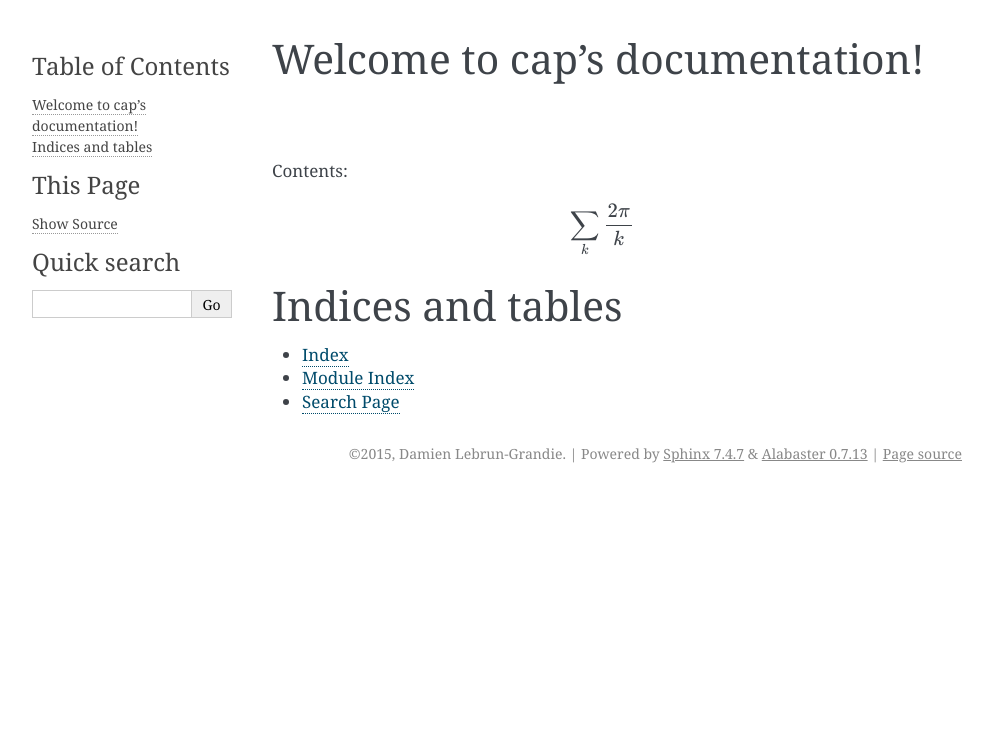
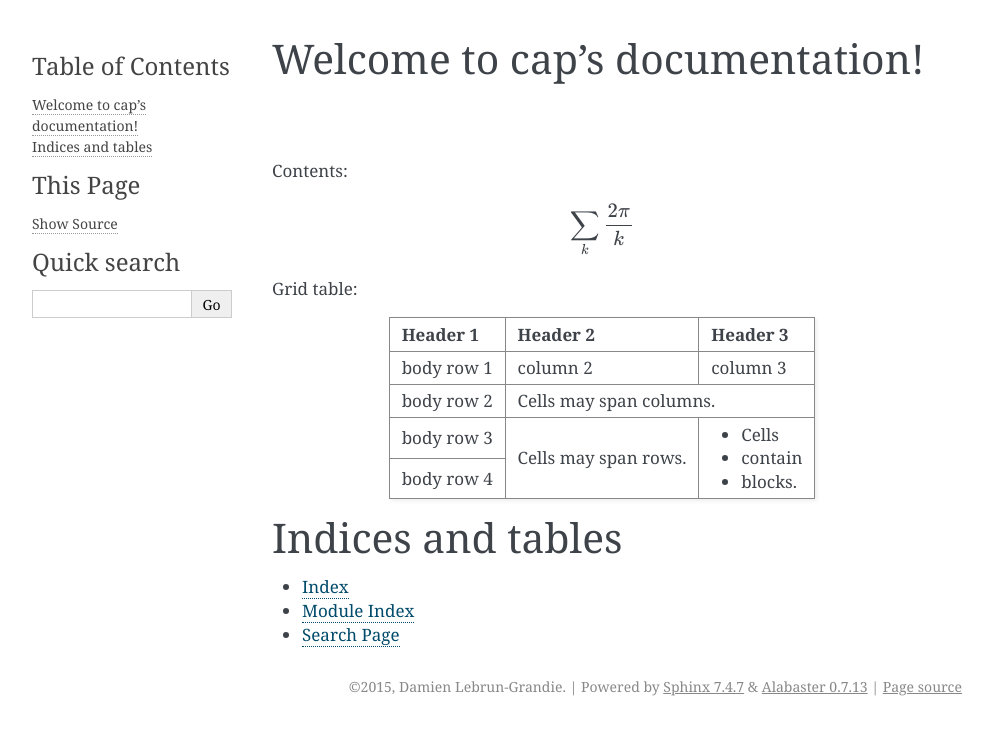
Before and after one commit to ORNL-CEES/Cap, a Sphinx documentation site: the page built from docs/source/index.rst, in a window 1280 px wide. Shown: the top 735 px of the page, without its empty margins (148-1141 px from the left). Built offline with Sphinx 7.4.7, drawn with Linux system fonts in a browser that asks for light colours.

Commit message:
Update index.rst

```diff
--- a/docs/source/index.rst
+++ b/docs/source/index.rst
@@ -12,8 +12,21 @@
    :maxdepth: 2
 
 .. math::
-  \sum_k \frac{2\pi}{k}
+   \sum_k \frac{2\pi}{k}
 
+Grid table:
+
++------------+------------+-----------+
+| Header 1   | Header 2   | Header 3  |
++============+============+===========+
+| body row 1 | column 2   | column 3  |
++------------+------------+-----------+
+| body row 2 | Cells may span columns.|
++------------+------------+-----------+
+| body row 3 | Cells may  | - Cells   |
++------------+ span rows. | - contain |
+| body row 4 |            | - blocks. |
++------------+------------+-----------+
 
 Indices and tables
 ==================
```
